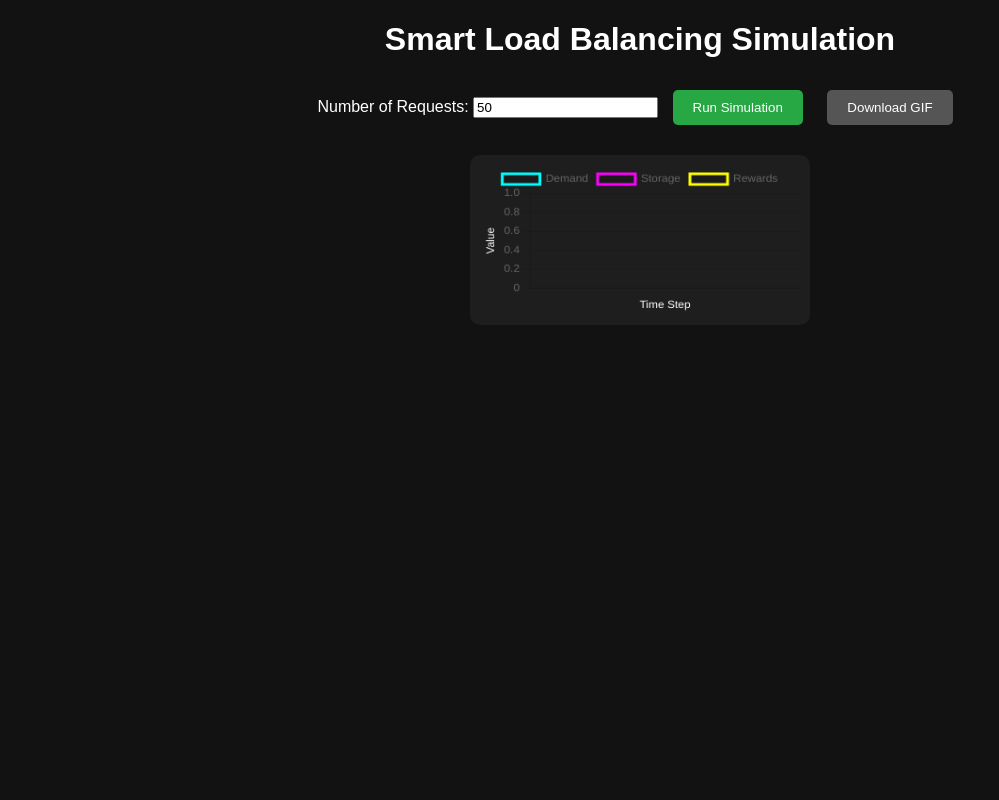
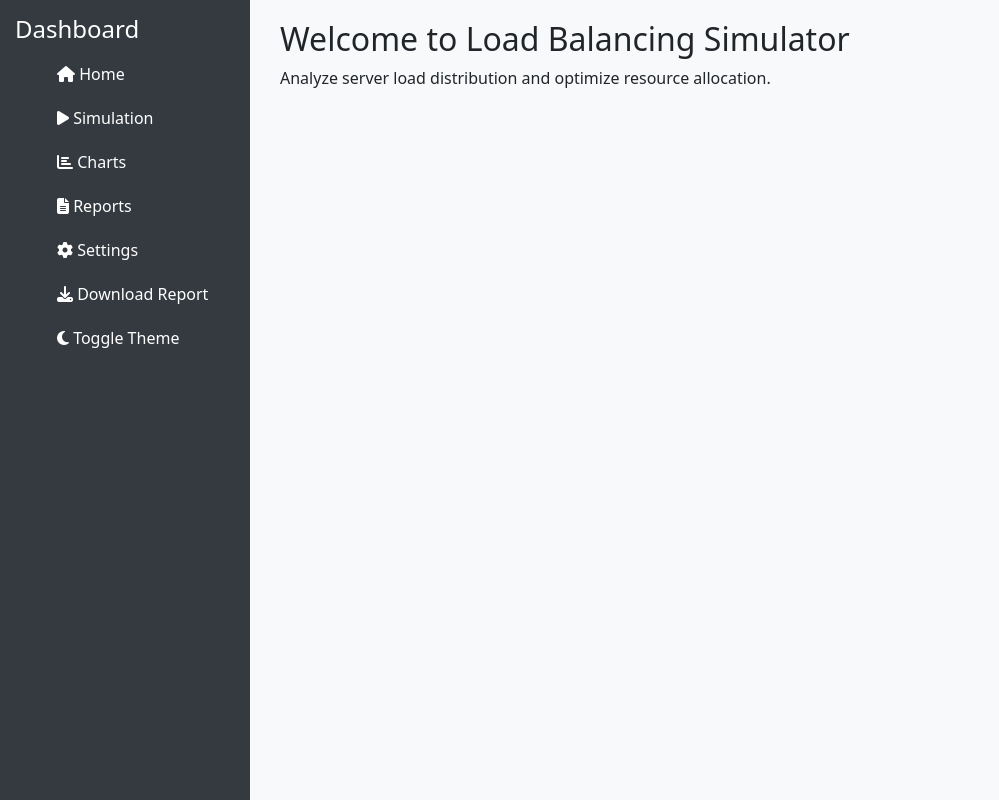
Before and after one commit to ML-Modelling/LoadStream, a Flask app: page / in a window 1280 px wide. Shown: the whole page, without its empty margins (0-999 px from the left). Run offline with Flask 3, Linux system fonts and the light colour scheme; some libraries are stand-ins or nearby versions.

Commit message:
Update index.html

```diff
--- a/templates/index.html
+++ b/templates/index.html
@@ -3,70 +3,118 @@
 <head>
     <meta charset="UTF-8">
     <meta name="viewport" content="width=device-width, initial-scale=1.0">
-    <title>Load Balancing Simulation</title>
-    <script src="https://cdn.jsdelivr.net/npm/chart.js"></script>
-    <script src="https://cdnjs.cloudflare.com/ajax/libs/socket.io/4.4.1/socket.io.js"></script>
+    <title>Load Balancing Simulator</title>
+    <link rel="stylesheet" href="https://cdn.jsdelivr.net/npm/bootstrap@5.3.0/dist/css/bootstrap.min.css">
+    <link rel="stylesheet" href="https://cdnjs.cloudflare.com/ajax/libs/font-awesome/6.4.2/css/all.min.css">
+    <link rel="stylesheet" href="{{ url_for('static', filename='style.css') }}">
     <style>
-        body { font-family: Arial, sans-serif; text-align: center; background-color: #121212; color: white; }
-        canvas { background-color: #1E1E1E; border-radius: 10px; padding: 10px; margin: 20px auto; }
-        .btn { padding: 10px 20px; margin: 10px; background-color: #28a745; color: white; border: none; border-radius: 5px; cursor: pointer; }
-        .btn:disabled { background-color: #555; }
-        #gifContainer img { width: 50%; margin-top: 20px; border-radius: 10px; }
+        body {
+            display: flex;
+            background-color: var(--bg-color);
+            color: var(--text-color);
+            transition: background 0.3s ease;
+        }
+        :root {
+            --bg-color: #f8f9fa;
+            --text-color: #212529;
+            --sidebar-bg: #343a40;
+            --sidebar-text: white;
+            --primary-color: #007bff;
+        }
+        .dark-theme {
+            --bg-color: #212529;
+            --text-color: #f8f9fa;
+            --sidebar-bg: #1c1f23;
+            --sidebar-text: #adb5bd;
+            --primary-color: #17a2b8;
+        }
+        .sidebar {
+            width: 250px;
+            background: var(--sidebar-bg);
+            color: var(--sidebar-text);
+            padding: 15px;
+            height: 100vh;
+            position: fixed;
+        }
+        .sidebar-menu li {
+            list-style: none;
+            padding: 10px;
+            cursor: pointer;
+            transition: background 0.2s;
+        }
+        .sidebar-menu li:hover {
+            background: rgba(255, 255, 255, 0.1);
+        }
+        .main-content {
+            margin-left: 260px;
+            padding: 20px;
+            flex-grow: 1;
+        }
+        .page {
+            display: none;
+        }
+        .active-page {
+            display: block;
+        }
+        .btn-primary {
+            background-color: var(--primary-color);
+            border: none;
+        }
     </style>
 </head>
 <body>
-
-    <h1>Smart Load Balancing Simulation</h1>
-    <label for="num_requests">Number of Requests:</label>
-    <input type="number" id="num_requests" value="50" min="1">
-
-    <button class="btn" onclick="startSimulation()">Run Simulation</button>
-    <button class="btn" id="downloadBtn" onclick="downloadGif()" disabled>Download GIF</button>
-
-    <canvas id="loadChart"></canvas>
-
-    <div id="gifContainer"></div>
-
+    <div id="sidebar" class="sidebar">
+        <div class="sidebar-header">
+            <h4>Dashboard</h4>
+        </div>
+        <ul class="sidebar-menu">
+            <li onclick="showPage('home')"><i class="fas fa-home"></i> Home</li>
+            <li onclick="showPage('simulation')"><i class="fas fa-play"></i> Simulation</li>
+            <li onclick="showPage('charts')"><i class="fas fa-chart-bar"></i> Charts</li>
+            <li onclick="showPage('reports')"><i class="fas fa-file-alt"></i> Reports</li>
+            <li onclick="showPage('settings')"><i class="fas fa-cog"></i> Settings</li>
+            <li onclick="downloadReport()"><i class="fas fa-download"></i> Download Report</li>
+            <li onclick="toggleTheme()"><i class="fas fa-moon"></i> Toggle Theme</li>
+        </ul>
+    </div>
+    <div class="main-content">
+        <div id="home" class="page active-page">
+            <h2>Welcome to Load Balancing Simulator</h2>
+            <p>Analyze server load distribution and optimize resource allocation.</p>
+        </div>
+        <div id="simulation" class="page">
+            <h2>Simulation</h2>
+            <div class="mb-3">
+                <label>Number of Requests:</label>
+                <input type="number" id="numRequests" class="form-control" min="1" value="50">
+            </div>
+            <button class="btn btn-primary" onclick="startSimulation()">Run Simulation</button>
+            <div id="simulationStatus"></div>
+            <div id="requestLog" class="request-log"></div>
+            <img id="simulationGif" src="" class="img-fluid" style="display:none;">
+        </div>
+        <div id="charts" class="page">
+            <h2>Charts & Data Visualization</h2>
+            <canvas id="chartCanvas"></canvas>
+        </div>
+        <div id="reports" class="page">
+            <h2>Simulation Reports</h2>
+            <button class="btn btn-success" onclick="downloadReport()">Download Report</button>
+        </div>
+        <div id="settings" class="page">
+            <h2>Settings</h2>
+            <button class="btn btn-secondary" onclick="toggleTheme()">Toggle Dark/Light Mode</button>
+        </div>
+    </div>
+    <script src="https://cdnjs.cloudflare.com/ajax/libs/socket.io/4.0.1/socket.io.js"></script>
     <script>
-        let socket = io();
-        let ctx = document.getElementById('loadChart').getContext('2d');
-        let loadChart = new Chart(ctx, {
-            type: 'line',
-            data: { labels: [], datasets: [
-                    { label: 'Demand', borderColor: 'cyan', data: [] },
-                    { label: 'Storage', borderColor: 'magenta', data: [] },
-                    { label: 'Rewards', borderColor: 'yellow', data: [] }
-                ] },
-            options: {
-                responsive: true,
-                animation: { duration: 500 },
-                scales: { x: { display: true, title: { display: true, text: 'Time Step', color: 'white' } },
-                          y: { display: true, title: { display: true, text: 'Value', color: 'white' } } }
-            }
-        });
-
-        function startSimulation() {
-            let numRequests = document.getElementById('num_requests').value;
-            socket.emit('run_simulation', { num_requests: numRequests });
+        function showPage(pageId) {
+            document.querySelectorAll('.page').forEach(page => page.style.display = 'none');
+            document.getElementById(pageId).style.display = 'block';
         }
-
-        socket.on('update_chart', function(data) {
-            loadChart.data.labels.push(data.time);
-            loadChart.data.datasets[0].data.push(data.demand);
-            loadChart.data.datasets[1].data.push(data.storage);
-            loadChart.data.datasets[2].data.push(data.rewards);
-            loadChart.update();
-        });
-
-        socket.on('simulation_complete', function(data) {
-            document.getElementById('gifContainer').innerHTML = `<img src="${data.gif_url}" alt="Simulation GIF">`;
-            document.getElementById('downloadBtn').disabled = false;
-        });
-
-        function downloadGif() {
-            window.location.href = "/download_gif";
+        function toggleTheme() {
+            document.body.classList.toggle('dark-theme');
         }
     </script>
-
 </body>
 </html>
```
